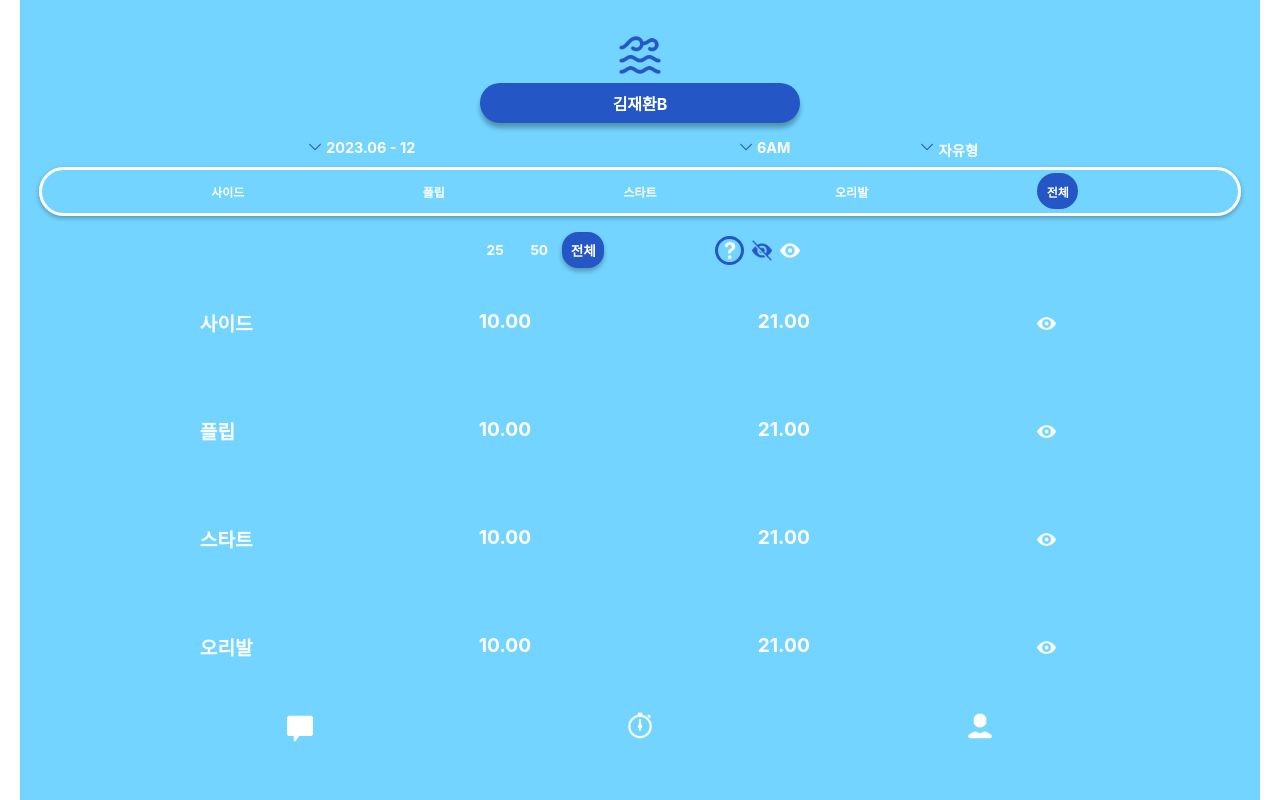
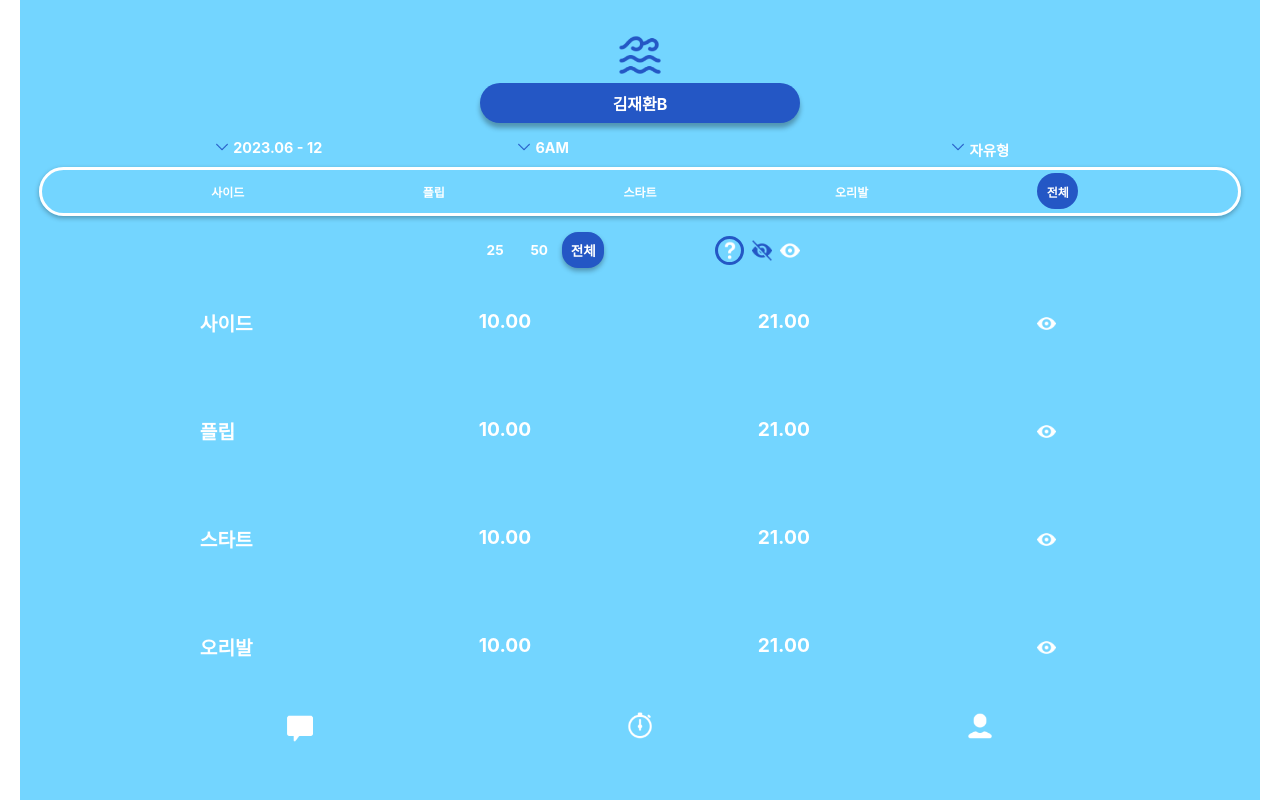
Before and after one commit to RIDE-THE-WAVE/Frontend, a React (Create React App) app in the folder ride-the-wave/: page /myrecord in a window 1280 px wide. Built offline with nearby package versions, Linux system fonts and the light colour scheme.

Commit message:
FIX: 개인 기록 페이지 수업 토글 css 전체 기록과 같게 수정 (모듈화 필요) #8

```diff
--- a/ride-the-wave/src/component/records/grouprecords/GroupRecords.module.css
+++ b/ride-the-wave/src/component/records/grouprecords/GroupRecords.module.css
@@ -108,7 +108,6 @@
 .contents_class_toggle {
     flex: 0.3;
     display: flex;
-    /* justify-content: center; */
     /* outline: 3px solid purple; */
     /* background-color: #9993ff; */
 }
--- a/ride-the-wave/src/component/records/myrecord/MyRecord.module.css
+++ b/ride-the-wave/src/component/records/myrecord/MyRecord.module.css
@@ -67,7 +67,7 @@
 }
 
 .contents_period_toggle {
-    flex: 0.4;
+    flex: 0.3;
     display: flex;
     justify-content: center;
     /* outline: 3px solid purple; */
@@ -80,9 +80,8 @@
 }
 
 .contents_class_toggle {
-    flex: 0.1;
+    flex: 0.3;
     display: flex;
-    justify-content: center;
     /* outline: 3px solid purple; */
     /* background-color: #9993ff; */
 }
```
